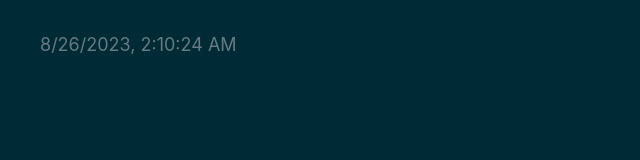
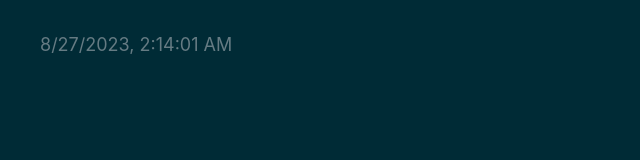
Before and after one commit to web3cave/11-Paradigm, a plain HTML site: page index.html in a window 1280 px wide. Shown: the full height of the page, 0-640 px from the left. Drawn offline with Linux system fonts and the light colour scheme.

Commit message:
deploy: 0d125e485595651792e696ab7f3ad371b7bede66

```diff
--- a/index.html
+++ b/index.html
@@ -54,8 +54,8 @@
     <!-- %after-body-begin.html% -->
 
     <footer>
-      <a class="footer-link" href="https://github.com/web3cave/11-Paradigm/actions/runs/5982238981">
-        <time id="build-timestamp" datetime="2023-08-26T02:10:24.444Z">2023-08-26T02:10:24.444Z</time>
+      <a class="footer-link" href="https://github.com/web3cave/11-Paradigm/actions/runs/5988347870">
+        <time id="build-timestamp" datetime="2023-08-27T02:14:01.886Z">2023-08-27T02:14:01.886Z</time>
       </a>
       <a class="footer-link" href="https://github.com/osmoscraft/osmosfeed">osmosfeed 1.15.1</a>
     </footer>
```
Also changed, not shown: 1 other file.
